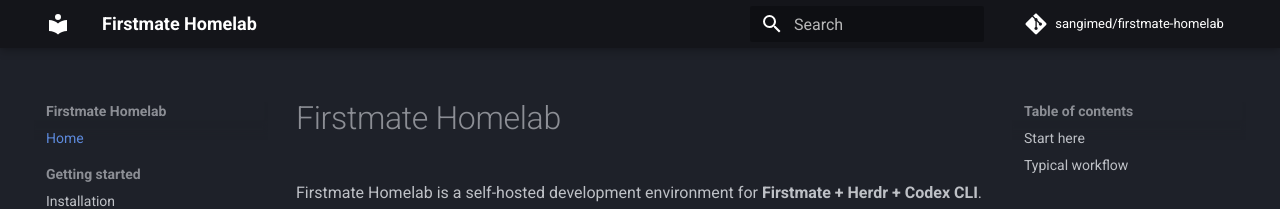
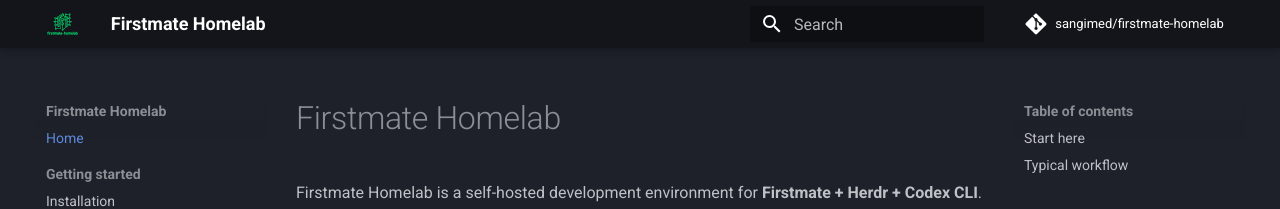
Before and after one commit to yuyuimoe/secure-ai-homelab, an MkDocs documentation site: the page built from docs/index.md, in a window 1280 px wide. Shown: the top 209 px of the page. Built offline with MkDocs 1.6.1 and Material for MkDocs 9.7.7, drawn with Linux system fonts in a browser that asks for light colours; comment, search, counter and statistics services are not loaded.

Commit message:
docs: use project branding in MkDocs

```diff
--- a/mkdocs.yml
+++ b/mkdocs.yml
@@ -22,6 +22,8 @@ nav:
 
 theme:
   name: material
+  logo: assets/firstmate-homelab-logo.svg
+  favicon: assets/firstmate-homelab-logo.svg
   features:
     - navigation.sections
     - navigation.instant
```
